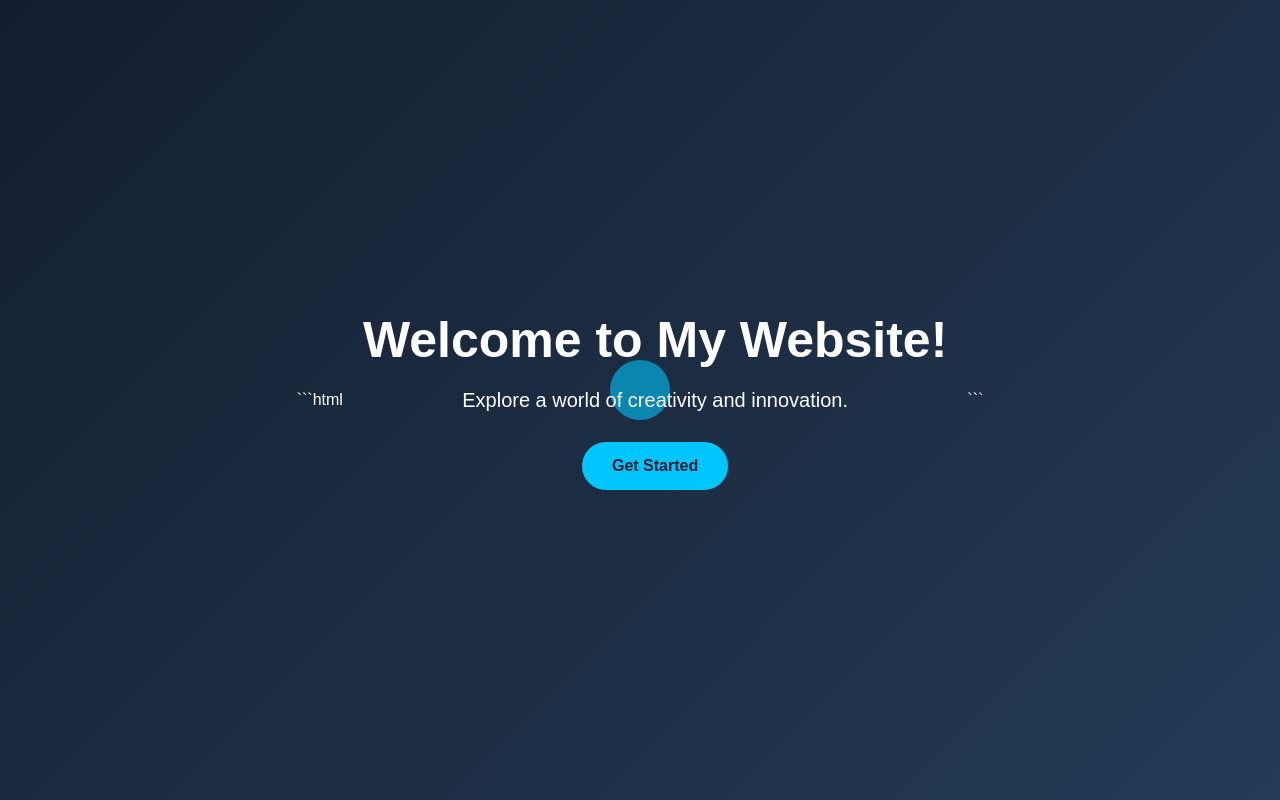
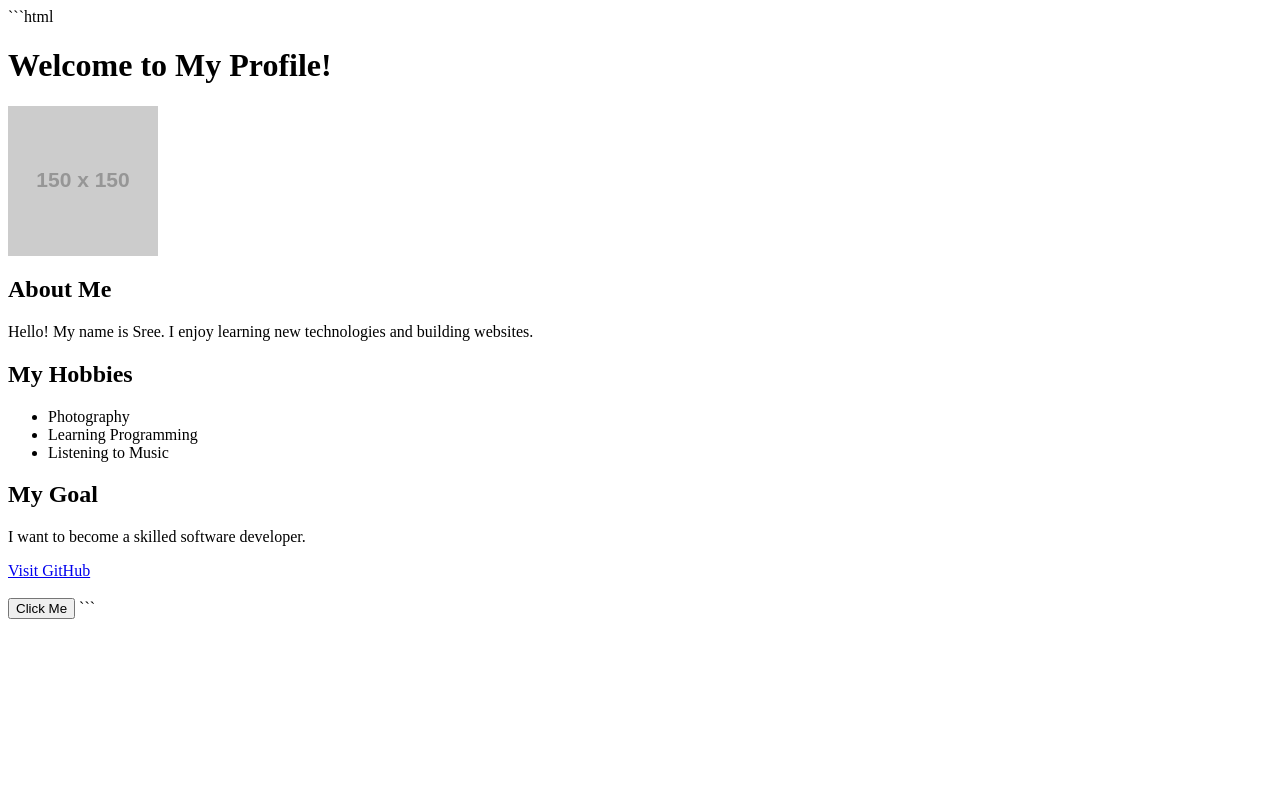
Before and after one commit to Sreelakshmi-123-star/WEBSITE, a plain HTML site: page index.html in a window 1280 px wide. Drawn offline with Linux system fonts and the light colour scheme; placeholder pictures from the web are drawn by us.

Commit message:
Update index.html

```diff
--- a/index.html
+++ b/index.html
@@ -4,134 +4,35 @@
 <head>
     <meta charset="UTF-8">
     <meta name="viewport" content="width=device-width, initial-scale=1.0">
-    <title>Animated Website</title>
-
-    <style>
-        * {
-            margin: 0;
-            padding: 0;
-            box-sizing: border-box;
-        }
-
-        body {
-            font-family: Arial, sans-serif;
-            height: 100vh;
-            display: flex;
-            justify-content: center;
-            align-items: center;
-            overflow: hidden;
-            background: linear-gradient(135deg, #141e30, #243b55);
-            color: white;
-        }
-
-        .container {
-            text-align: center;
-            z-index: 1;
-            padding: 20px;
-        }
-
-        h1 {
-            font-size: 50px;
-            margin-bottom: 20px;
-            animation: slideDown 1.5s ease;
-        }
-
-        p {
-            font-size: 20px;
-            margin-bottom: 30px;
-            animation: fadeIn 2.5s ease;
-        }
-
-        .btn {
-            display: inline-block;
-            padding: 15px 30px;
-            background: #00c6ff;
-            color: #141e30;
-            text-decoration: none;
-            font-weight: bold;
-            border-radius: 30px;
-            transition: transform 0.3s, box-shadow 0.3s;
-            animation: fadeIn 3s ease;
-        }
-
-        .btn:hover {
-            transform: scale(1.1);
-            box-shadow: 0 0 25px #00c6ff;
-        }
-
-        .circle {
-            position: absolute;
-            bottom: -100px;
-            width: 60px;
-            height: 60px;
-            background: rgba(0, 198, 255, 0.25);
-            border-radius: 50%;
-            animation: floatUp 10s infinite linear;
-        }
-
-        .circle:nth-child(2) {
-            left: 15%;
-            animation-duration: 8s;
-            width: 40px;
-            height: 40px;
-        }
-
-        .circle:nth-child(3) {
-            left: 75%;
-            animation-duration: 12s;
-            width: 80px;
-            height: 80px;
-        }
-
-        .circle:nth-child(4) {
-            left: 45%;
-            animation-duration: 9s;
-            width: 30px;
-            height: 30px;
-        }
-
-        @keyframes slideDown {
-            from {
-                opacity: 0;
-                transform: translateY(-60px);
-            }
-            to {
-                opacity: 1;
-                transform: translateY(0);
-            }
-        }
-
-        @keyframes fadeIn {
-            from {
-                opacity: 0;
-            }
-            to {
-                opacity: 1;
-            }
-        }
-
-        @keyframes floatUp {
-            from {
-                transform: translateY(0);
-            }
-            to {
-                transform: translateY(-120vh);
-            }
-        }
-    </style>
+    <title>My Profile</title>
 </head>
-
 <body>
 
-    <div class="circle"></div>
-    <div class="circle"></div>
-    <div class="circle"></div>
+    <h1>Welcome to My Profile!</h1>
 
-    <div class="container">
-        <h1>Welcome to My Website!</h1>
-        <p>Explore a world of creativity and innovation.</p>
-        <a href="#" class="btn">Get Started</a>
-    </div>
+    <img src="https://placehold.co/150x150" alt="Profile picture">
+
+    <h2>About Me</h2>
+    <p>Hello! My name is Sree. I enjoy learning new technologies
+       and building websites.</p>
+
+    <h2>My Hobbies</h2>
+    <ul>
+        <li>Photography</li>
+        <li>Learning Programming</li>
+        <li>Listening to Music</li>
+    </ul>
+
+    <h2>My Goal</h2>
+    <p>I want to become a skilled software developer.</p>
+
+    <a href="https://github.com">Visit GitHub</a>
+
+    <br><br>
+
+    <button onclick="alert('Thanks for visiting my profile!')">
+        Click Me
+    </button>
 
 </body>
 </html>
```
